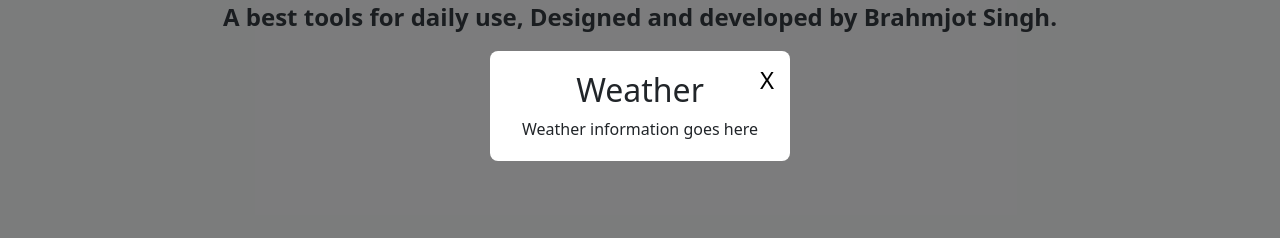
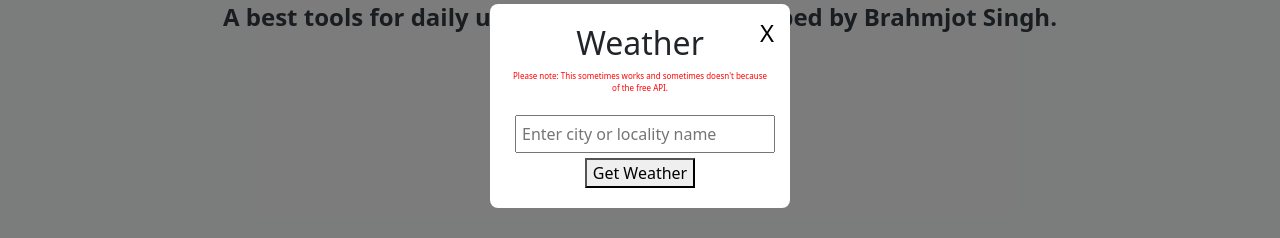
Before and after one commit to BrahmjotSingh0/Utility-Tools, a React (Vite) app: page / in a window 1280 px wide. Both pictures are taken after a click on the element 640 px from the left and 748 px from the top of the page. Shown: the part 294-532 px from the top of the page. Built offline with nearby package versions, Linux system fonts and the light colour scheme.

Commit message:
Weather app

```diff
--- a/package.json
+++ b/package.json
@@ -11,6 +11,7 @@
   },
   "dependencies": {
     "@fortawesome/fontawesome-free": "^6.6.0",
+    "axios": "^1.7.7",
     "bootstrap": "^5.3.3",
     "js-cookie": "^3.0.5",
     "mdb-react-ui-kit": "^8.0.0",
--- a/src/App.jsx
+++ b/src/App.jsx
@@ -7,6 +7,7 @@ import Overlay from "./MainPage/Components/Overlay/Overlay.jsx";
 import Calculator from "./Apps/Calculator.jsx";
 import { useEffect } from "react";
 import Notes from "./Apps/Notes.jsx";
+import Weather from "./Apps/Weather.jsx";
 
 function App() {
     const icon = "https://icons8.com/icon/20544/tools";
@@ -34,7 +35,7 @@ function App() {
                 content = <Calculator />;
                 break;
             case "Weather":
-                content = <div>Weather information goes here</div>;
+                content = <Weather />;
                 break;
             case "Notes":
                 content = <Notes />;
--- /dev/null
+++ b/src/Apps/Weather.jsx
@@ -0,0 +1,97 @@
+// eslint-disable-next-line no-unused-vars
+import React, { useState } from 'react';
+import axios from 'axios';
+
+function Weather() {
+  const [city, setCity] = useState('');
+  const [weather, setWeather] = useState(null);
+  const [error, setError] = useState('');
+
+  const fetchWeather = async () => {
+    try {
+      // Fetch location data
+      const locationResponse = await axios.get(`https://www.metaweather.com/api/location/search/?query=${city}`);
+      if (locationResponse.data.length === 0) {
+        throw new Error('City not found');
+      }
+      const woeid = locationResponse.data[0].woeid;
+
+      // Fetch weather data using the woeid
+      const weatherResponse = await axios.get(`https://www.metaweather.com/api/location/${woeid}/`);
+      setWeather(weatherResponse.data);
+      setError('');
+    } catch (err) {
+      setError(err.message);
+      setWeather(null);
+    }
+  };
+
+  const styles = {
+    container: {
+      display: 'flex',
+      flexDirection: 'column',
+      alignItems: 'center',
+      padding: '20px',
+      border: '1px solid #ccc',
+      borderRadius: '5px',
+      width: '300px',
+      margin: '20px auto',
+    },
+    input: {
+      padding: '5px',
+      margin: '5px',
+      width: '100%',
+    },
+    button: {
+      padding: '5px',
+      margin: '5px',
+      width: '100%',
+      backgroundColor: 'dodgerblue',
+      color: 'white',
+      border: 'none',
+      borderRadius: '5px',
+      cursor: 'pointer',
+    },
+    error: {
+      color: 'red',
+    },
+    weather: {
+      padding: '10px',
+      border: '1px solid #ccc',
+      borderRadius: '5px',
+      margin: '10px 0',
+    },
+    para: {
+        color: 'red',
+        fontSize: '8px',
+        textAlign: 'center',
+        },
+  };
+
+
+  return (
+    <div className={styles.container}>
+        <p style={styles.para}>Please note: This sometimes works and sometimes doesn't because of the free API.</p>
+      <input
+        type="text"
+        value={city}
+        onChange={(e) => setCity(e.target.value)}
+        placeholder="Enter city or locality name"
+        style={styles.input}
+      />
+      <button onClick={fetchWeather} className={styles.button}>Get Weather</button>
+      {error && <p style={styles.err}>{error}</p>}
+      {weather && (
+        <div className={styles.weather}>
+          <h2>{weather.title}</h2>
+          <p>Temperature: {weather.consolidated_weather[0].the_temp.toFixed(1)}°C</p>
+          <p>Weather: {weather.consolidated_weather[0].weather_state_name}</p>
+          <p>Humidity: {weather.consolidated_weather[0].humidity}%</p>
+          <p>Wind Speed: {weather.consolidated_weather[0].wind_speed.toFixed(1)} m/s</p>
+        </div>
+      )}
+    </div>
+  );
+}
+
+export default Weather;
```
Also changed, not shown: 1 other file (tests, documents, lock files or other folders).
